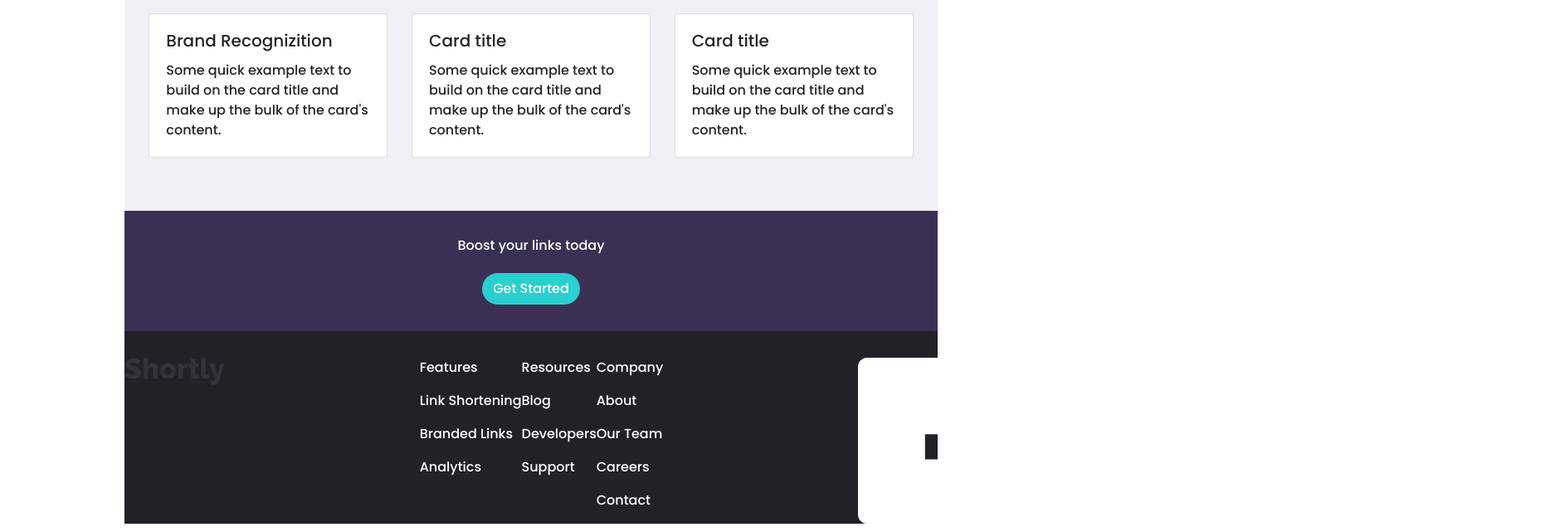
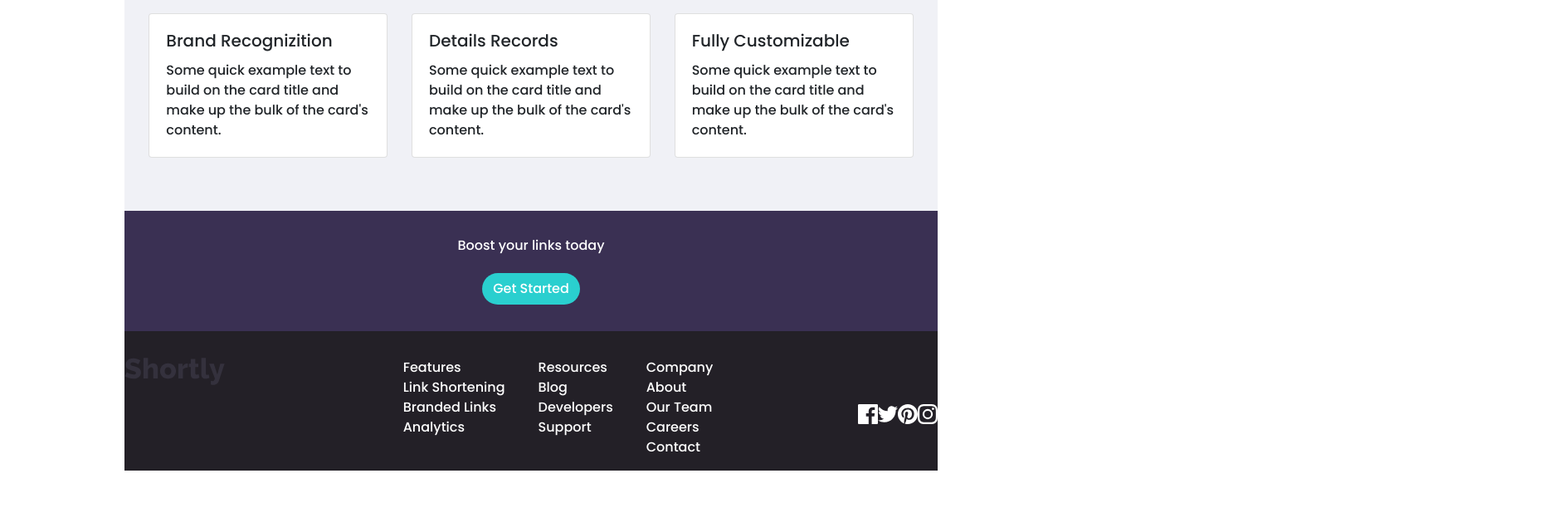
Before and after one commit to shubhamdsm/short-link-app, a React (Create React App) app: page / in a window 1280 px wide. Shown: the part 821-1462 px from the top of the page at 83% size, 1874 px wide, since content can reach past the window. After the commit the page ends 1398 px from the top, so only its background shows below. Built offline with nearby package versions, Linux system fonts and the light colour scheme.

Commit message:
added css and structured it properly

```diff
--- a/src/App.css
+++ b/src/App.css
@@ -45,3 +45,6 @@ input{
 .link{
     margin-left: 5rem;
 }
+ul li{
+    list-style-type: none;
+}
--- a/src/components/Cards.js
+++ b/src/components/Cards.js
@@ -17,14 +17,14 @@ function Cards() {
             </div>
             <div className="card">
                 <div className="card-body">
-                    <h5 className="card-title">Card title</h5>
+                    <h5 className="card-title">Details Records</h5>
                     <p className="card-text">Some quick example text to build on the card title and make up the bulk of the card's content.</p>
 
                 </div>
             </div>
             <div className="card">
                 <div className="card-body">
-                    <h5 className="card-title">Card title</h5>
+                    <h5 className="card-title">Fully Customizable</h5>
                     <p className="card-text">Some quick example text to build on the card title and make up the bulk of the card's content.</p>
 
                 </div>
--- a/src/components/Footer.js
+++ b/src/components/Footer.js
@@ -19,28 +19,37 @@ function Footer() {
                 <img src={Logo} alt='logo'/>
             </div>
             <div className='d-flex'>
-                <div >
-                    <p>Features</p>
-                    <p>Link Shortening</p>
-                    <p>Branded Links</p>
-                    <p>Analytics</p>
+                <div>
+                    <ul>
+                        <li>Features</li>
+                        <li>Link Shortening</li>
+                        <li>Branded Links</li>
+                        <li>Analytics</li>
+
+                    </ul>
+
 
                 </div>
                 <div>
-                    <p>Resources</p>
-                    <p>Blog</p>
-                    <p>Developers</p>
-                    <p>Support</p>
+                    <ul>
+                        <li>Resources</li>
+                        <li>Blog</li>
+                        <li>Developers</li>
+                        <li>Support</li>
+                    </ul>
+
                 </div>
                 <div>
-                    <p>Company</p>
-                    <p>About</p>
-                    <p>Our Team</p>
-                    <p>Careers</p>
-                    <p>Contact</p>
+                    <ul>
+                        <li>Company</li>
+                        <li>About</li>
+                        <li>Our Team</li>
+                        <li>Careers</li>
+                        <li>Contact</li>
+                    </ul>
                 </div>
             </div>
-            <div className='d-flex'>
+            <div className='d-flex justify-content-center align-items-center'>
                 <img src={Facebook} alt='facebook'/>
                 <img src={Twitter} alt='twitter'/>
                 <img src={Pinterset} alt='pinterest'/>
--- a/src/components/Hero.js
+++ b/src/components/Hero.js
@@ -8,8 +8,9 @@ function Hero() {
         <Container>
             <Row>
                 <Col>
-                    <h1>More than just shorter links</h1>
-                    <p>Build your brand's recognition and get detailed insights on how your links are performing</p>
+                    <h1 style={{fontWeight:'900'}}>More than just shorter links</h1>
+                    <p style={{color:'grey'}}>Build your brand's recognition and get detailed insights on how your links are performing</p>
+
                     <Button variant="default" style={{ color: "white", background: "#2acfcf" , borderRadius:'40px'}}>
                     Get Started</Button>
                 </Col>
--- a/src/components/Main.js
+++ b/src/components/Main.js
@@ -2,12 +2,14 @@ import { useState } from "react";
 export default function Main() {
   const [input, setInput] = useState("");
   const [link, setLink] = useState([]);
+  const [loading,setLoading] = useState(false)
 
   const handleSubmit = async () => {
     try {
       let res = await fetch(`https://api.shrtco.de/v2/shorten?url=${input}`);
       let json = await res.json();
       setLink((prevList) => [...prevList, json.result]);
+      setLoading(true)
     } catch (err) {
       console.log(err);
     }
@@ -34,7 +36,7 @@ export default function Main() {
           <li className='list-group-item'
            key={item.original_link}>
            <span>{item.original_link}</span>
-           <span className='link'>{item.short_link}</span>
+           <span style={{color:'#2BD1D1'}} className='link'>{item.short_link}</span>
           </li>
         ))}
       </ul>
```
